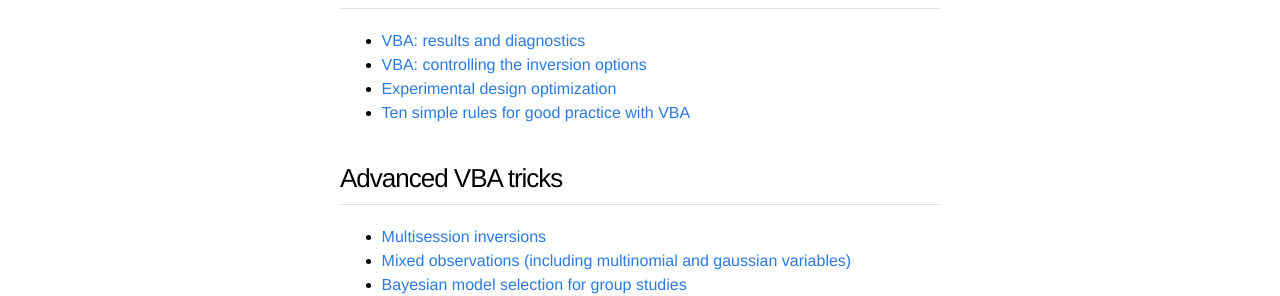
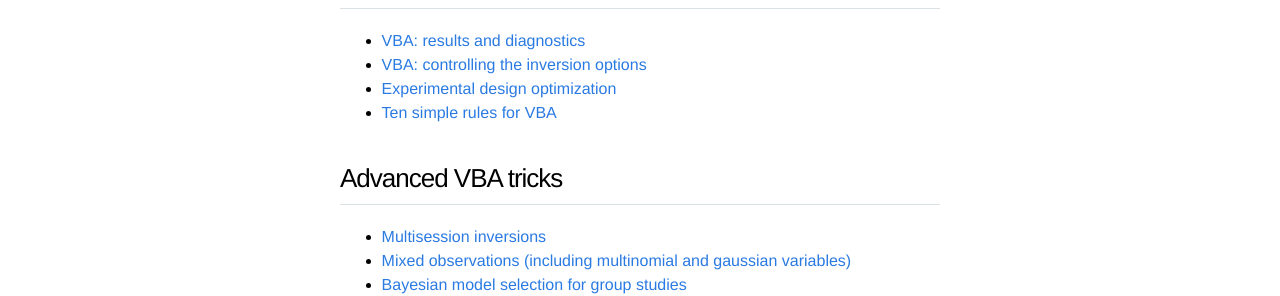
Before and after one commit to MBB-team/VBA-toolbox, a Jekyll site: the page built from _wiki/Home.md, in a window 1280 px wide. Shown: the part 683-979 px from the top of the page. Built offline with Jekyll 4.4.1, drawn with Linux system fonts in a browser that asks for light colours; nearby versions of some CDN libraries.

Commit message:
Update Home.md

```diff
--- a/_wiki/Home.md
+++ b/_wiki/Home.md
@@ -21,7 +21,7 @@
 - [VBA: results and diagnostics](VBA-output-structure)
 - [VBA: controlling the inversion options](Controlling-the-inversion-using-VBA-options)
 - [Experimental design optimization](Optimizing-the-experimental-design)
-- [Ten simple rules for good practice with VBA](10-simple-rules)
+- [Ten simple rules for VBA](10-simple-rules)
 
 
 ## Advanced VBA tricks
```
